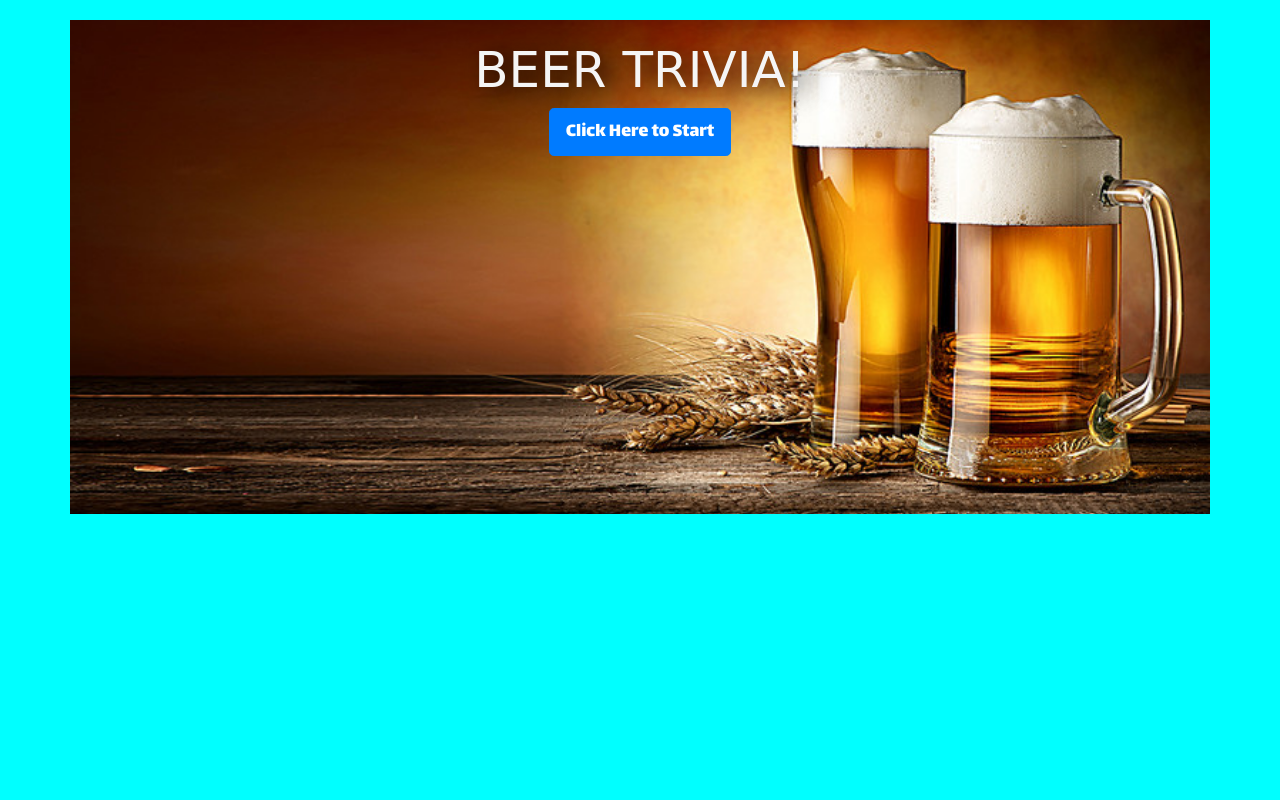
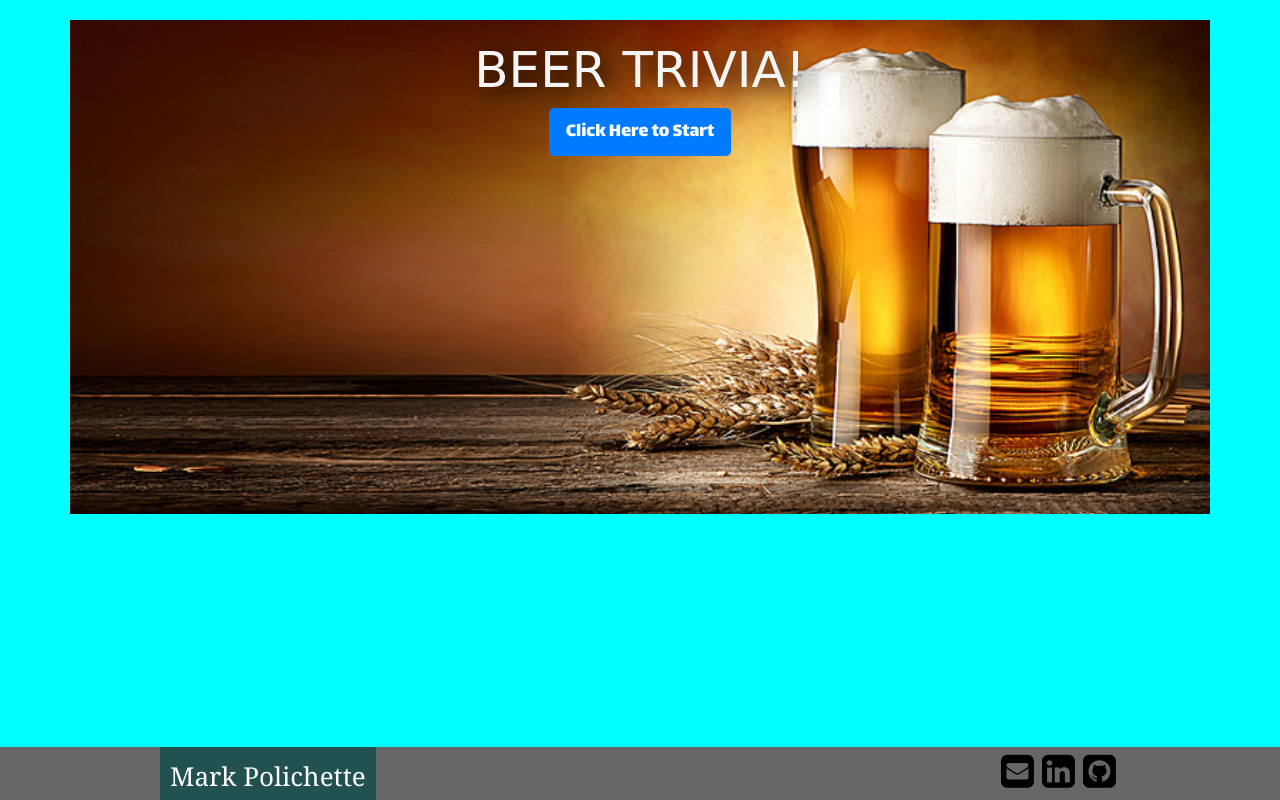
Before and after one commit to MCPolichette/TriviaGame, a plain HTML site: page index.html in a window 1280 px wide. Drawn offline with nearby package versions, Linux system fonts and the light colour scheme; a web font is replaced by a local one.

Commit message:
footer added, and readme photos

```diff
--- a/assets/css/style.css
+++ b/assets/css/style.css
@@ -1,50 +1,97 @@
-body{
+body {
   background-color: aqua;
 }
-.container{
-    font-family: 'Lalezar', cursive;
+.container {
+  font-family: "Lalezar", cursive;
   margin-top: 20px;
+  margin-bottom: 20px;
   background-image: url(../images/twomugs.jpg);
   background-size: cover;
   padding: 20px;
   text-align: center;
   min-height: 494px;
 }
-h1{
+h1 {
   font-size: 50px;
-    color:whitesmoke;
-    text-shadow: black 0.2em 0.1em .5em;
-    font-family: 'Ewert', cursive;
-
+  color: whitesmoke;
+  text-shadow: black 0.2em 0.1em 0.5em;
+  font-family: "Ewert", cursive;
 }
-.card{
+.card {
   max-width: 100%;
   margin-top: 20px;
-    margin-left:auto;
+  margin-left: auto;
   margin-right: auto;
-
 }
-.possibleAnswer{
+.possibleAnswer {
   background-color: rgb(238, 171, 123);
-
 }
-#timerCard{
+#timerCard {
   background-color: sandybrown;
 }
-.card-header{
+.card-header {
   background-color: chocolate;
-    font-size:20px;
-    color:white;
+  font-size: 20px;
+  color: white;
   letter-spacing: 1px;
 }
 
-.btn{
-    margin:auto;
+.btn {
+  margin: auto;
 }
-.hidden{
+.hidden {
   display: none;
 }
-img{
+img {
   max-height: 300px;
-    max-width:100%
+  max-width: 100%;
 }
+
+/* Footer Stuff! */
+.pagebottom {
+  position: fixed;
+  left: 0;
+  bottom: 0;
+  width: 100%;
+  background: #666666;
+  height: 3.3em;
+  color: white;
+  text-align: center;
+  border: #4aaaa5;
+  border-width: 15px;
+}
+.social:hover {
+  -webkit-transform: scale(1.1);
+  -moz-transform: scale(1.1);
+  -o-transform: scale(1.1);
+  color: white;
+}
+.social {
+  -webkit-transform: scale(0.8);
+  /* Browser Variations: */
+  color: #000;
+  -moz-transform: scale(0.8);
+  -o-transform: scale(0.8);
+  -webkit-transition-duration: 0.5s;
+  -moz-transition-duration: 0.5s;
+  -o-transition-duration: 0.5s;
+  float: right;
+}
+.bottom-center {
+  color: white;
+  font-family: "Georgia", Times, Times New Roman, serif;
+  width: 100%;
+  border-top-color: #cccccc;
+  border-top-width: 2px;
+  overflow: auto;
+  max-width: 960px;
+  margin-left: auto;
+  margin-right: auto;
+}
+.bottom-name {
+  float: left;
+  background: #22524f;
+  color: white;
+  font-size: 26px;
+  padding: 10px;
+}
--- a/index.html
+++ b/index.html
@@ -9,25 +9,32 @@
     <!-- bootstrap / jquery -->
     <link rel="stylesheet" href="https://stackpath.bootstrapcdn.com/bootstrap/4.1.0/css/bootstrap.min.css" integrity="sha384-9gVQ4dYFwwWSjIDZnLEWnxCjeSWFphJiwGPXr1jddIhOegiu1FwO5qRGvFXOdJZ4"
         crossorigin="anonymous">
+    <link rel="stylesheet" href="https://cdnjs.cloudflare.com/ajax/libs/font-awesome/4.7.0/css/font-awesome.min.css">
+
     <script src="https://code.jquery.com/jquery-3.3.1.slim.min.js" integrity="sha384-q8i/X+965DzO0rT7abK41JStQIAqVgRVzpbzo5smXKp4YfRvH+8abtTE1Pi6jizo"
         crossorigin="anonymous"></script>
     <!-- my internal documents -->
     <link rel="stylesheet" type="text/css" media="screen" href="assets/css/style.css" />
     <!-- my audio elements on preload -->
     <audio id="horn_fail" preload="auto">
-        <source src="assets/sounds/horn_fail.wav"></source>
+        <source src="assets/sounds/horn_fail.wav">
+        </source>
     </audio>
     <audio id="pour_me" preload="auto">
-        <source src="assets/sounds/ninesecondpour.mp3"></source>
+        <source src="assets/sounds/ninesecondpour.mp3">
+        </source>
     </audio>
     <audio id="end_game_song" preload="auto">
-        <source src="assets/sounds/success.wav"></source>
+        <source src="assets/sounds/success.wav">
+        </source>
     </audio>
     <audio id="correct_answer" preload="auto">
-        <source src="assets/sounds/correct.wav"></source>
+        <source src="assets/sounds/correct.wav">
+        </source>
     </audio>
     <audio id="times_up" preload="auto">
-        <source src="assets/sounds/timesup.wav"></source>
+        <source src="assets/sounds/timesup.wav">
+        </source>
     </audio>
     <!-- fonts -->
     <link href="https://fonts.googleapis.com/css?family=Ewert|Lalezar" rel="stylesheet">
@@ -86,8 +93,25 @@
 
         </div>
     </div>
+    <footer class="pagebottom">
 
-    </div>
+        <div class="bottom-center">
+            <div class="bottom-name">Mark Polichette</div>
+            <div class="bottom-nav">
+
+                <a href="https://github.com/MCPolichette">
+                    <i id="social-git" class="fa fa-github-square fa-3x social"></i>
+                </a>
+                <a href="https://www.linkedin.com/in/mark-polichette/">
+                    <i id="social-linked" class="fa fa-linkedin-square fa-3x social"></i>
+                </a>
+                <a href="mailto:Mark@Polichette.com">
+                    <i id="social-email" class="fa fa-envelope-square fa-3x social"></i>
+                </a>
+            </div>
+        </div>
+    </footer>
+
     <script src="assets/javascript/app.js"></script>
 </body>
 
```
Also changed, not shown: assets/images/readMePics/BeerTrivia.PNG (added), assets/images/readMePics/Countdown.PNG (added), 1 other file. Lines whose indentation alone changed are shown as unchanged.
